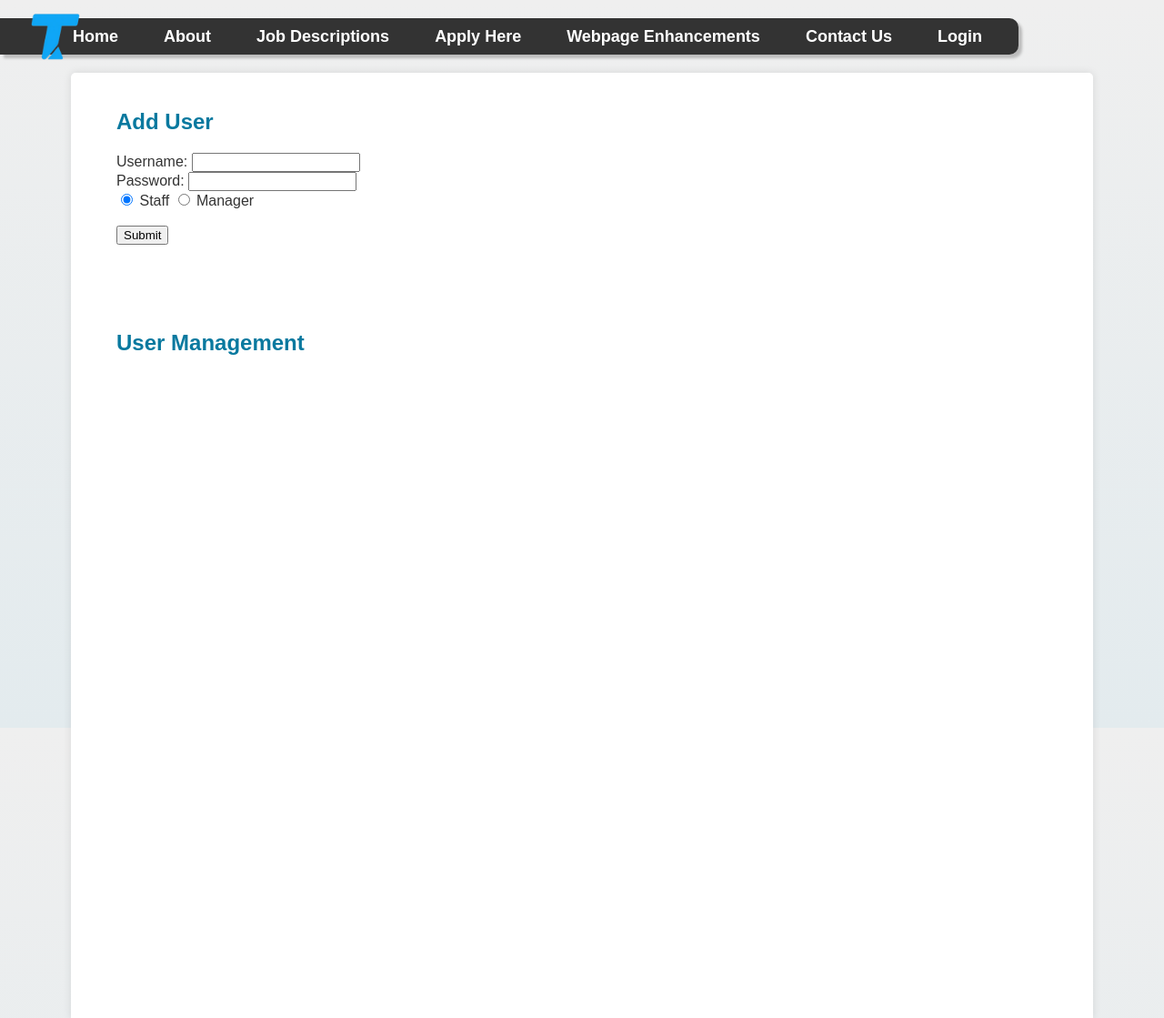
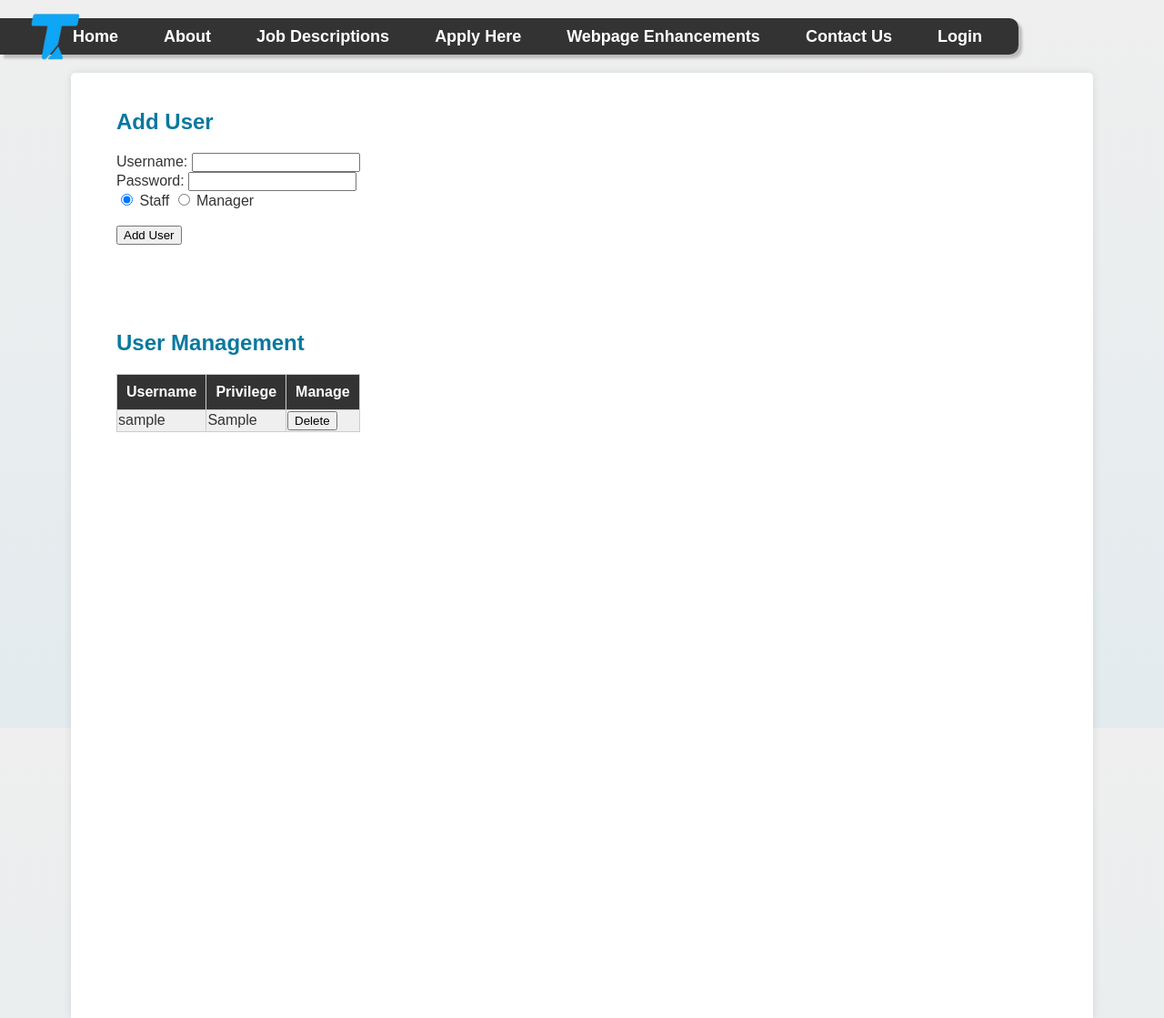
Before and after one commit to AshKmo/cos10026-part2, a PHP site: page /manage_users.php in a window 1280 px wide. Shown: the top 1119 px of the page at 91% size. Run offline with PHP 8.4, Linux system fonts and the light colour scheme; tables that the repository leaves empty or names only in its code hold one stand-in row (values such as "Sample post").

Commit message:
added user management

```diff
--- a/manage_users.php
+++ b/manage_users.php
@@ -38,10 +38,51 @@ if (!$dbconn) {
 
 	<!-- define the main body content of the page -->
 	<main>
+        <!-- User Management -->
+        <?php
+        if ($_SERVER['REQUEST_METHOD'] == 'POST') {
+            // Validates and inserts the new user info into the database
+            if (isset($_POST['type']) && $_POST['type'] == 'new_user') {
+                $input_username = trim($_POST['username']);
+                $input_password = trim($_POST['password']);
+                $input_privilege = $_POST['privilege'];
+                $hashed_password = password_hash($input_password, PASSWORD_DEFAULT);
+
+                $query = "SELECT * FROM users WHERE username = '$input_username'";
+
+                $result = mysqli_query($dbconn, $query);
+
+                if (mysqli_fetch_assoc($result)) {
+                    $_SESSION['new_status'] = "User already exists.";
+                } else {
+                    $stmt = $dbconn -> prepare("INSERT INTO users (username, password, privilege) VALUES (?, ?, ?)");
+                    $stmt -> bind_param("sss", $input_username, $hashed_password, $input_privilege);
+                    $stmt -> execute();
+                    $_SESSION['new_status'] = "User created.";
+                }
+                header('Location: manage_users.php');
+                exit;
+
+            } elseif (isset($_POST['type']) && $_POST['type'] == 'delete_user') {
+                $delete_username = $_POST['user'];
+                $query = "DELETE FROM users WHERE username= '$delete_username'";
+                if ($dbconn -> query($query) === TRUE) {
+                    $_SESSION['del_status'] = "User deleted.";
+                } else {
+                    $_SESSION['del_status'] = "Unable to delete user.";
+                }
+                header('Location: manage_users.php');
+                exit;
+            }
+        }
+        ?>
+
 		<section id="user-add">
             <!-- Simple form based off the login form that creates a new user -->
 			<h1>Add User</h1>
             <form action="manage_users.php" method="POST">
+                <input type="hidden" name="type" value="new_user">
+
                 <label for="username">Username: </label>
                 <input type="text" id="username" name="username" required>
 
@@ -61,50 +102,64 @@ if (!$dbconn) {
                 <br><br>
 
                 <?php
-				if (isset($_SESSION['error'])) {
-					echo "<section id=error>";
-					echo '<p>' . $_SESSION['error'] . '</p>';
+				if (isset($_SESSION['new_status'])) {
+					echo "<section id=new_status>";
+					echo '<p>' . $_SESSION['new_status'] . '</p>';
 					echo "</section>";
-					unset($_SESSION['error']);
+					unset($_SESSION['new_status']);
 				}
 				?>
 
-                <input type="submit">
+                <input type="submit" value="Add User">
             </form>
+        </section>
 
-            <!-- Validates and inserts the new user info into the database -->
+            <br><br><br>
+
+        <section id=user-delete>
+            <h1>User Management</h1>
+            <table>
+                <tr>
+                    <th>Username</th>
+                    <th>Privilege</th>
+                    <th>Manage</th>
+
+                    <?php
+                    $query = "SELECT username, privilege FROM users";
+                    $result = $dbconn -> query($query);
+
+                    if ($result -> num_rows > 0) {
+                        while ($row = $result -> fetch_assoc()) {
+                            echo "<tr>";
+                            echo "<td>" . $row['username'] . "</td>";
+                            echo "<td>" . $row['privilege'] . "</td>";
+
+                            // Delete User Button / Form
+                            echo "<td>";
+                            echo "<form action='manage_users.php' method='POST'>";
+                            echo "<input type='hidden' name='type' value='delete_user'>";
+                            echo "<input type='hidden' name='user' value='" . $row['username'] . "'>";
+                            echo "<input type='submit' value='Delete'>";
+                            echo "</form>";
+                            echo "</td>";
+                            echo "</tr>";
+                        }
+                    }
+                    ?>
+            </table>
+
+            <br><br>
+
             <?php
-            if ($_SERVER['REQUEST_METHOD'] == 'POST') {
-                $input_username = trim($_POST['username']);
-                $input_password = trim($_POST['password']);
-                $input_privilege = $_POST['privilege'];
-                $hashed_password = password_hash($input_password, PASSWORD_DEFAULT);
+			if (isset($_SESSION['del_status'])) {
+			    echo "<section id=del_status>";
+				echo '<p>' . $_SESSION['del_status'] . '</p>';
+				echo "</section>";
+				unset($_SESSION['del_status']);
+			}
+			?>
 
-                $query = "SELECT * FROM users WHERE username = '$input_username'";
-
-                $result = mysqli_query($dbconn, $query);
-
-                if (mysqli_fetch_assoc($result)) {
-                    $_SESSION['error'] = "User already exists.";
-
-                    header('Location: manage_users.php');
-                    exit;
-                } else {
-                    $stmt = $dbconn -> prepare("INSERT INTO users (username, password, privilege) VALUES (?, ?, ?)");
-                    $stmt -> bind_param("sss", $input_username, $hashed_password, $input_privilege);
-                    $stmt -> execute();
-                    exit;
-                }
-            }
-            ?>
 		</section>
-
-        <br><br><br>
-
-        <section id="user-manage">
-            <h1>User Management</h1>
-
-        </section>
     </main>
 
 	<?php include "footer.inc"; ?>
```
